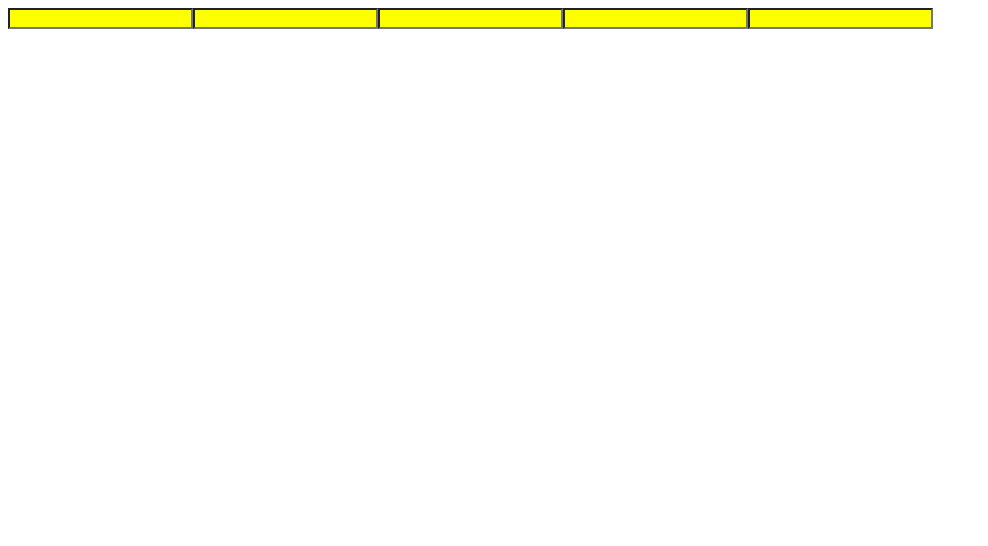
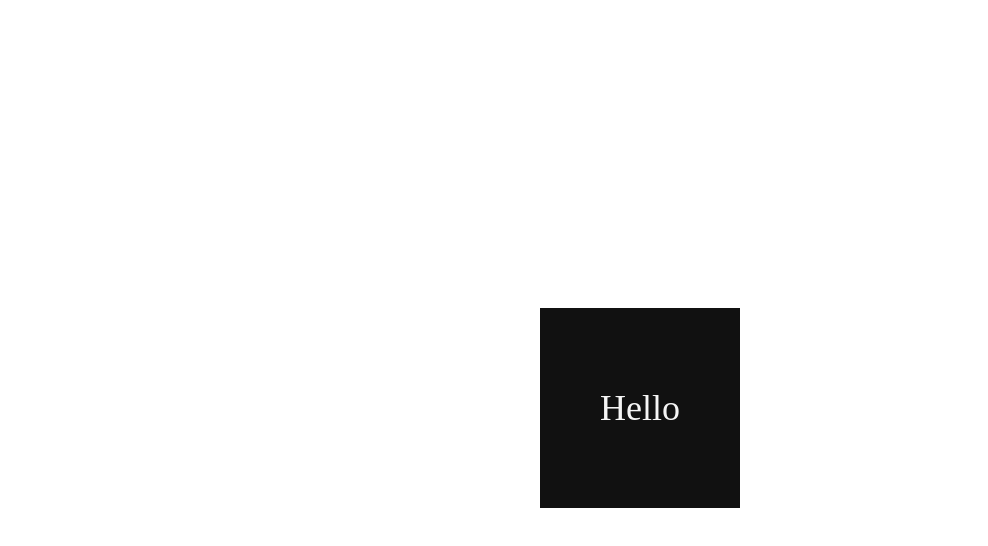
Before and after one commit to jiiiy0510o/react-masterclass-study, a React (Create React App) app: page / in a window 1280 px wide. Shown: the top 546 px of the page, without its empty margins (0-988 px from the left). Built offline with nearby package versions, Linux system fonts and the light colour scheme.

Commit message:
ThemeProvider

```diff
--- a/src/App.js
+++ b/src/App.js
@@ -1,22 +1,47 @@
-import styled from "styled-components";
+import styled, { keyframes } from "styled-components";
 
-const Father = styled.div`
+const Wrapper = styled.div`
+  height: 100vh;
   display: flex;
+  justify-content: center;
+  align-items: center;
 `;
+const animation = keyframes`
+from {
+  transform: rotate(0deg);
+}
+to{
+  transform: rotate(360deg);
+  border-radius: 50%;
+}
 
-const Input = styled.input.attrs({ required: true, minLength: 10 })`
-  background-color: yellow;
+`;
+const Box = styled.div`
+  height: 200px;
+  width: 200px;
+  background-color: ${(props) => props.theme.backgroundColor};
+  display: felx;
+  justify-content: center;
+  align-items: center;
+  &:hover {
+    transform: scale(1.1);
+  }
+  span {
+    color: ${(props) => props.theme.textColor};
+    font-size: 36px;
+    &:hover {
+      font-size: 50px;
+    }
+  }
 `;
 
 function App() {
   return (
-    <Father as="header">
-      <Input />
-      <Input />
-      <Input />
-      <Input />
-      <Input />
-    </Father>
+    <Wrapper>
+      <Box>
+        <span>Hello</span>
+      </Box>
+    </Wrapper>
   );
 }
 
--- a/src/index.js
+++ b/src/index.js
@@ -1,10 +1,22 @@
 import React from "react";
 import ReactDOM from "react-dom";
 import App from "./App";
+import { ThemeProvider } from "styled-components";
+
+const darkTheme = {
+  textColor: "whitesmoke",
+  backgroundColor: "#111",
+};
+const lightTheme = {
+  textColor: "#111",
+  backgroundColor: "whitesmoke",
+};
 
 ReactDOM.render(
   <React.StrictMode>
-    <App />
+    <ThemeProvider theme={darkTheme}>
+      <App />
+    </ThemeProvider>
   </React.StrictMode>,
   document.getElementById("root")
 );
```
